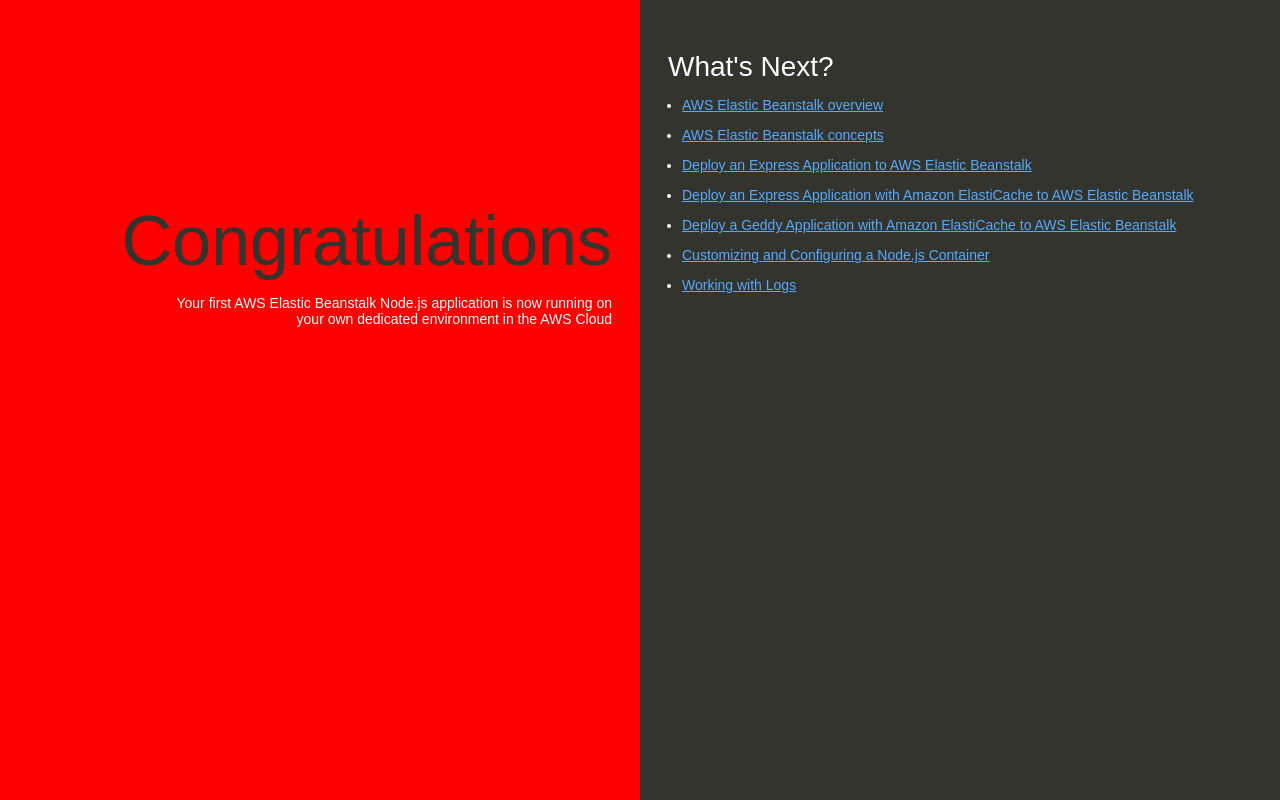
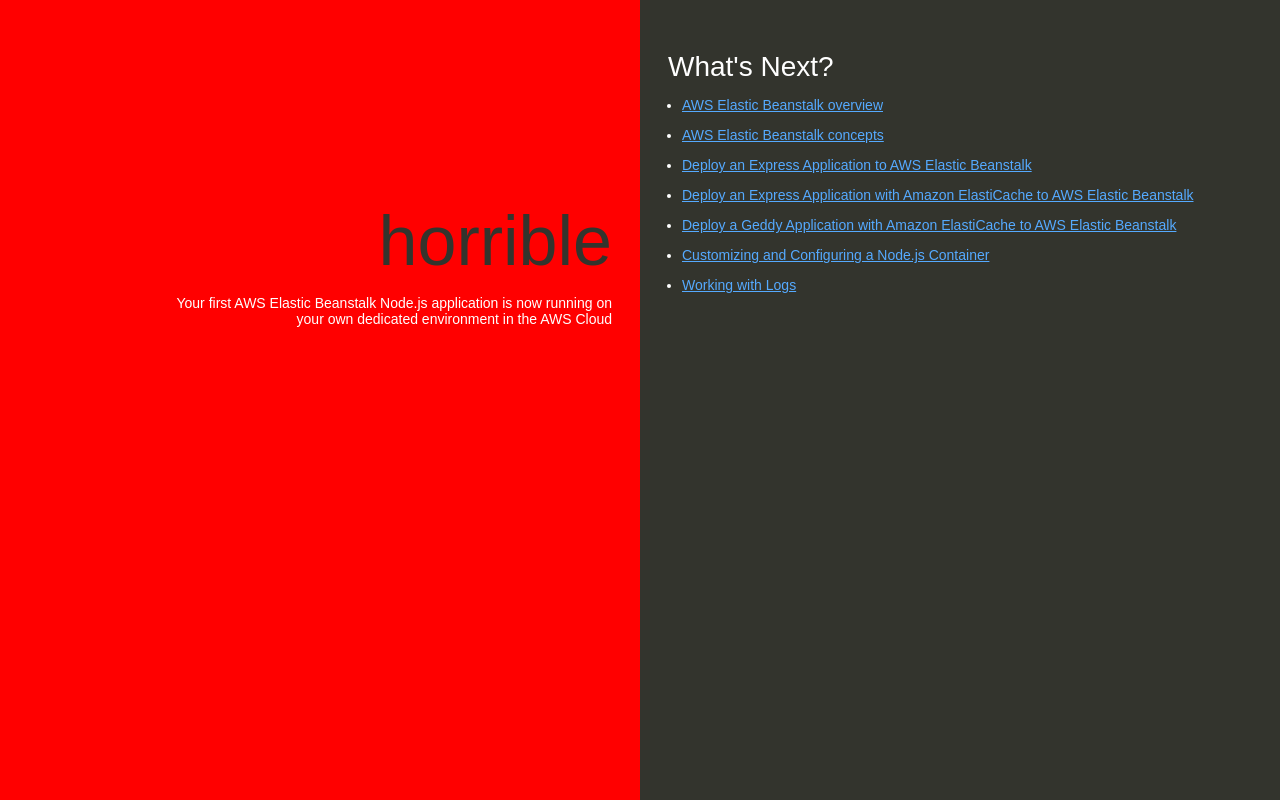
Before and after one commit to uyyururenuka/my-nodejs-app, a website: page index.html in a window 1280 px wide. Drawn offline with Linux system fonts and the light colour scheme.

Commit message:
Update index.html
updated from congratulations to horrible

```diff
--- a/index.html
+++ b/index.html
@@ -74,7 +74,7 @@
   </head>
   <body>
     <div class="textColumn">
-      <h1>Congratulations</h1>
+      <h1>horrible</h1>
       <p>Your first AWS Elastic Beanstalk Node.js application is now running on your own dedicated environment in the AWS Cloud</p>
     </div>
     <div class="linksColumn">
```
